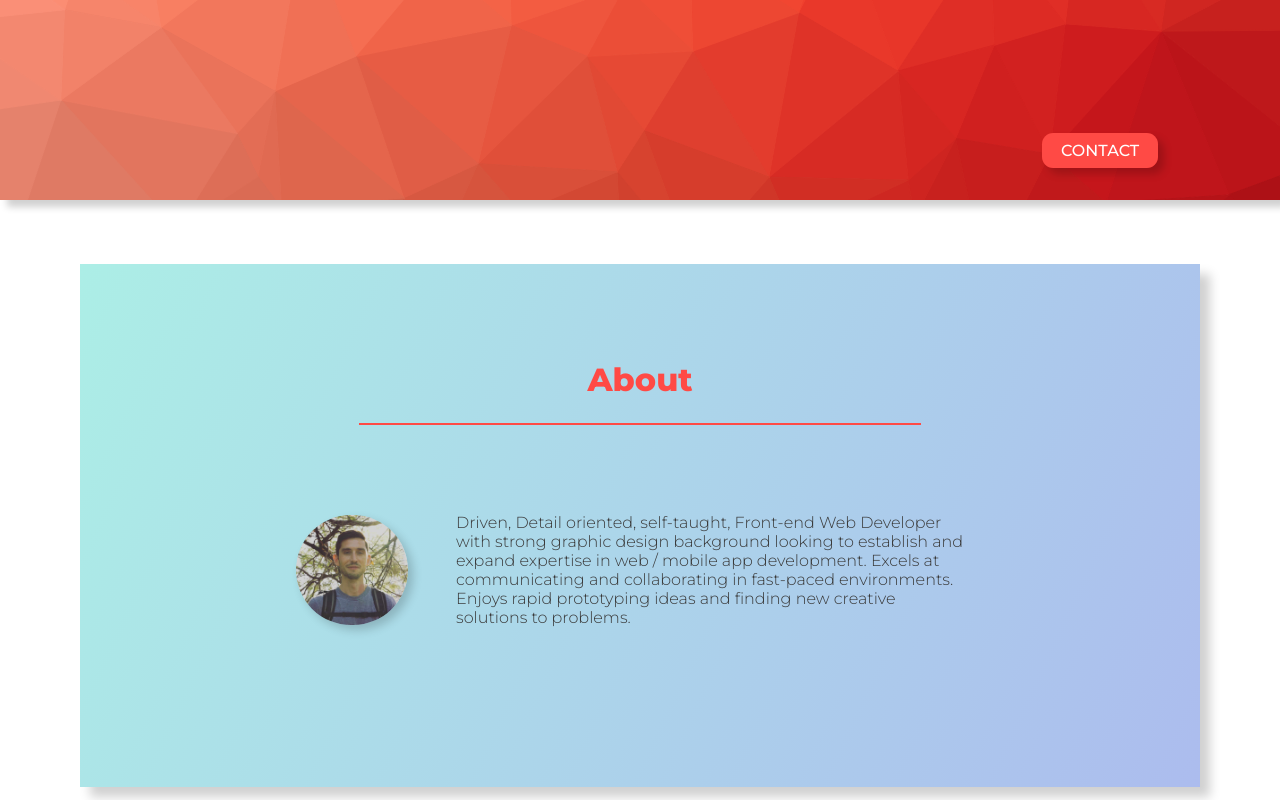
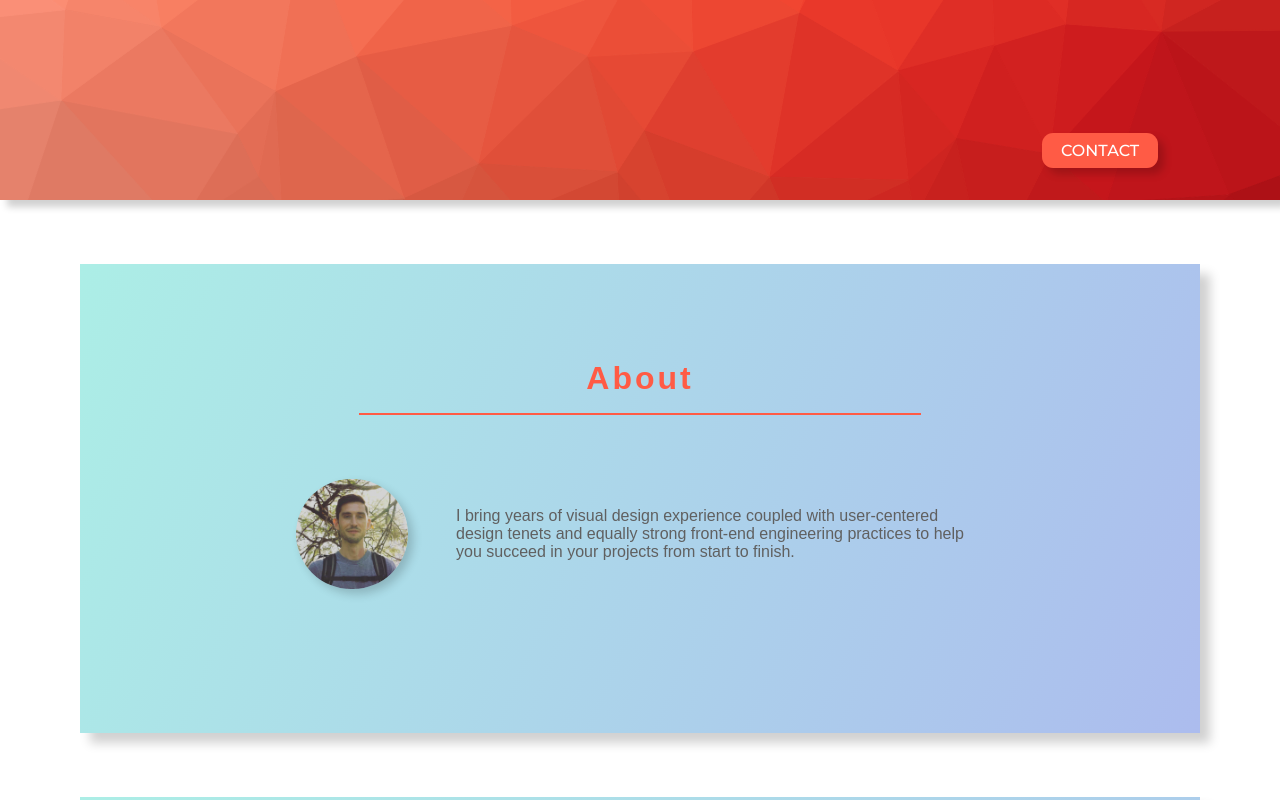
Before and after one commit to andrewjc88/resume_site_17, a React (Create React App) app: page / in a window 1280 px wide. Shown: the part 600-1400 px from the top of the page. Built offline with nearby package versions, Linux system fonts and the light colour scheme.

Commit message:
update resume and bio

```diff
--- a/src/App.css
+++ b/src/App.css
@@ -6,18 +6,20 @@
 
 hr {
   border-style: solid;
-  color: #FF4A45;
-  margin: 1.5em 0em;
+  color: #FF5B45;
+  margin: 1em 0em;
   width: 80%;
   max-width: 35em;
 }
 
 h1 {
-  font-family: 'Montserrat', sans-serif;
+  font-family: 'avenir', sans-serif;
   font-weight: 800;
   text-align: left;
   margin: 0em 0em;
-  color: #FF4A45;
+  letter-spacing: 2px;
+  color: #FF5B45;
+  letter-spacing: 3px;
   padding: 0em;
 }
 
@@ -26,9 +28,10 @@ h3 {
 }
 
 p {
-  font-family: "Montserrat", sans-serif;
+  font-family: "avenir", sans-serif;
   font-weight: 300;
-  color: rgb(58, 58, 58);
+
+  color: #606060;
   margin: 2em;
   max-width: 40em;
   text-align: left;
@@ -42,7 +45,7 @@ p {
   text-transform: uppercase;
   text-decoration: none;
   color: white;
-  background-color: #FF4A45;
+  background-color: #FF5B45;
   border-radius: .7em;
   padding: .5em 1.2em;
   bottom: 0em;
--- a/src/App.js
+++ b/src/App.js
@@ -37,7 +37,9 @@ class App extends Component {
             <hr/>
             <div className='AboutCont'>
               <img src={Me} className='Selfie'  alt="me"/>
-              <p className="AboutMe">Driven, Detail oriented, self-taught, Front-end Web Developer with strong graphic design background looking to establish and expand expertise in web / mobile app development. Excels at communicating and collaborating in fast-paced environments. Enjoys rapid prototyping ideas and finding new creative solutions&nbsp;to&nbsp;problems.</p>
+              <p className="AboutMe">
+              I bring years of visual design experience coupled with user-centered design tenets and equally strong front-end engineering practices to help you succeed in your projects from start&nbsp;to&nbsp;finish.
+              </p>
             </div>
           </div>
         </div>
@@ -55,7 +57,7 @@ class App extends Component {
 
         <div data-aos="fade-up">
           <div className='RecCarousel Section'>
-            <h1>Recommendations</h1>
+            <h1>Reviews</h1>
             <hr/>
             <div className='Carousel'>
               <RecCarousel/>
--- a/src/contact.js
+++ b/src/contact.js
@@ -1,5 +1,5 @@
 import React from 'react';
-import Resume from './downloads/Andrew Cornell Full Stack.pdf';
+import Resume from './downloads/Andrew Cornell UX Engineer Resume.pdf';
 import QRcode from './img/contactQR.png'
 
 const Contact = () => {
```
Also changed, not shown: 2 other files (tests, documents, lock files or other folders).
